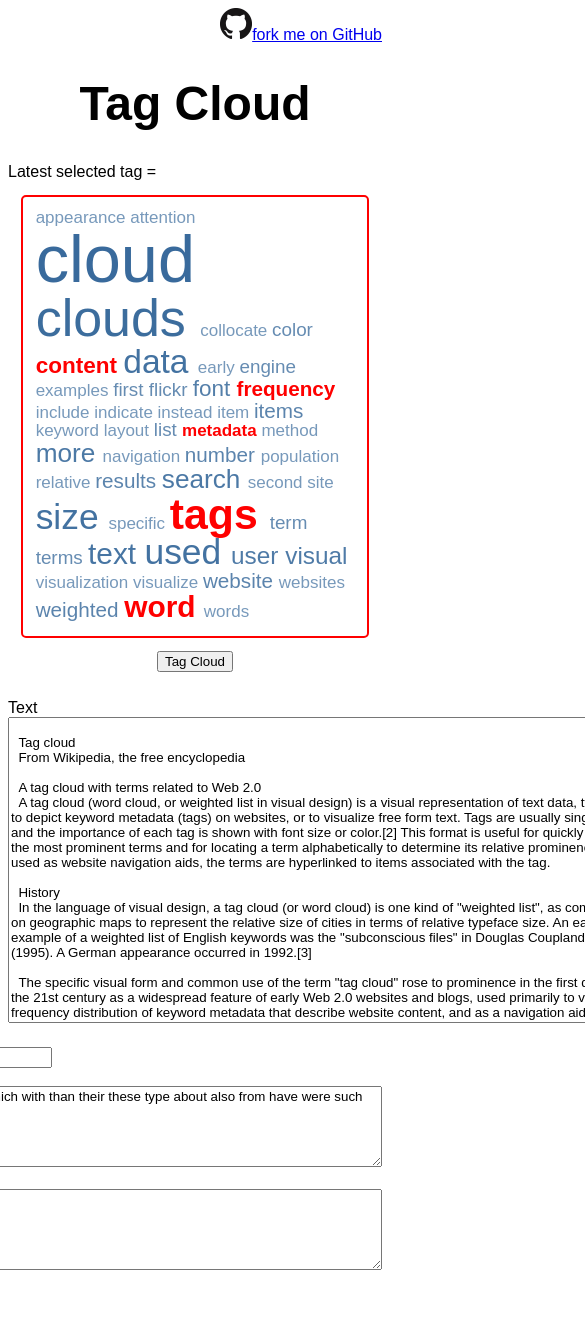
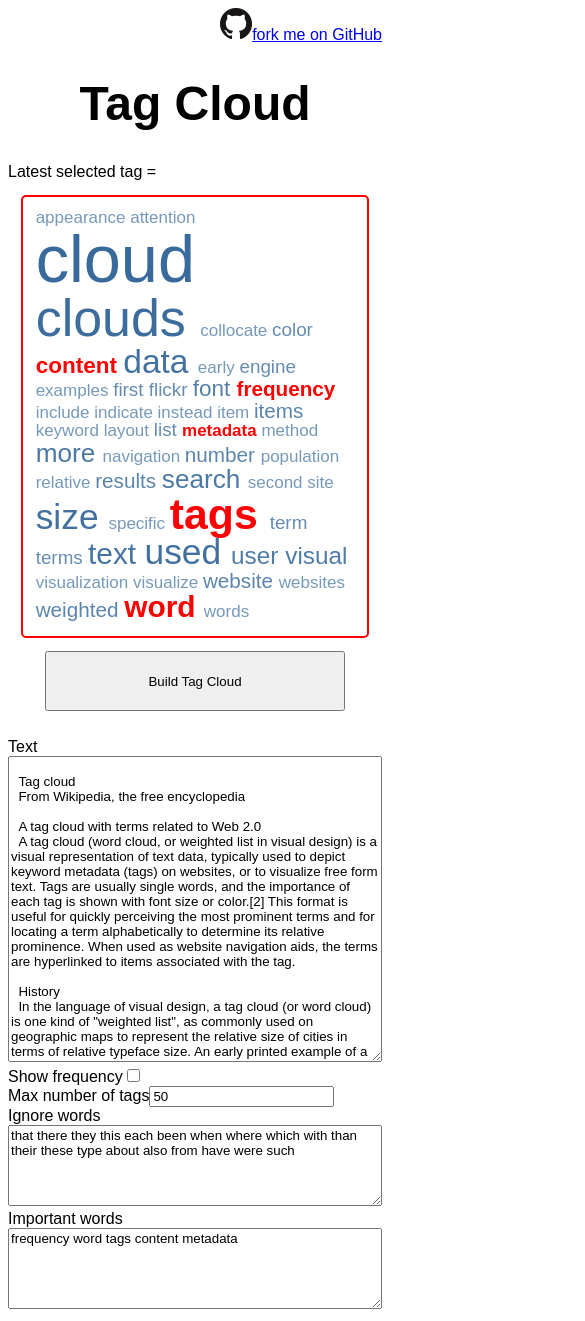
Before and after one commit to DarioCosta/tag-cloud, an Angular app: page / in a window 390 px wide. Shown: the top 1321 px of the page, 585 px wide, since content can reach past the window. Before the commit the page ends 1274 px from the top, so only its background shows below. Built offline with nearby package versions, Linux system fonts and the light colour scheme.

Commit message:
Added a little styling for responsive and mobile

```diff
--- a/src/app/app.component.css
+++ b/src/app/app.component.css
@@ -1,5 +1,6 @@
 * {
  font-family: Arial;
+ box-sizing: border-box;
 }
 h1 {
   float:none;
@@ -12,6 +13,8 @@ button{
   display:block;
   margin-top: 10pt;
   margin-bottom: 20pt;
+  width:300px;
+  height:60px;
 }
 
 tag-cloud {
@@ -24,17 +27,22 @@ tag-cloud {
   border-radius: 5px;
 }
 
-#text {
-  float: left;
+@media (min-width: 800px) {
+  #text {
+    float: left;
+    width: 50%;
+    padding-right: 8px;
+  }
+  #options {
+    float: left;
+    width: 50%;
+    padding-left: 8px;
+  }
 }
-#options {
-  float: right;
-}
-
 #github {
   width:100%;
   text-align:right;
 }
 textarea {
-  width: 650px;
+  width: 100%;
 }
--- a/src/app/app.component.html
+++ b/src/app/app.component.html
@@ -3,7 +3,7 @@
 <div>Latest selected tag = {{latestSelected}}</div>
 <tag-cloud #TagCloud (selectedTag)="onSelectedTag($event)" [text]="paragraph" [showSize]="showSize" [maxWords]="size" [ignoreFunction]="ignoreFunction" [highlightFunction]="highlightFunction"></tag-cloud>
 <div>
-  <button (click)="TagCloud.build()">Tag Cloud</button>
+  <button (click)="TagCloud.build()">Build Tag Cloud</button>
 </div>
 <div id="text">
   <div>
@@ -27,7 +27,7 @@
       <label for="ignore">Ignore words</label>
     </div>
     <div>
-      <textarea name="ignore" [(ngModel)]="ignoreWords" cols="100" rows="5"></textarea>
+      <textarea name="ignore" [(ngModel)]="ignoreWords" rows="5"></textarea>
     </div>
   </div>
   <div>
@@ -35,7 +35,7 @@
       <label for="important">Important words</label>
     </div>
     <div>
-      <textarea name="important" [(ngModel)]="importantWords" cols="100" rows="5"></textarea>
+      <textarea name="important" [(ngModel)]="importantWords" rows="5"></textarea>
     </div>
   </div>
 </div>
```
